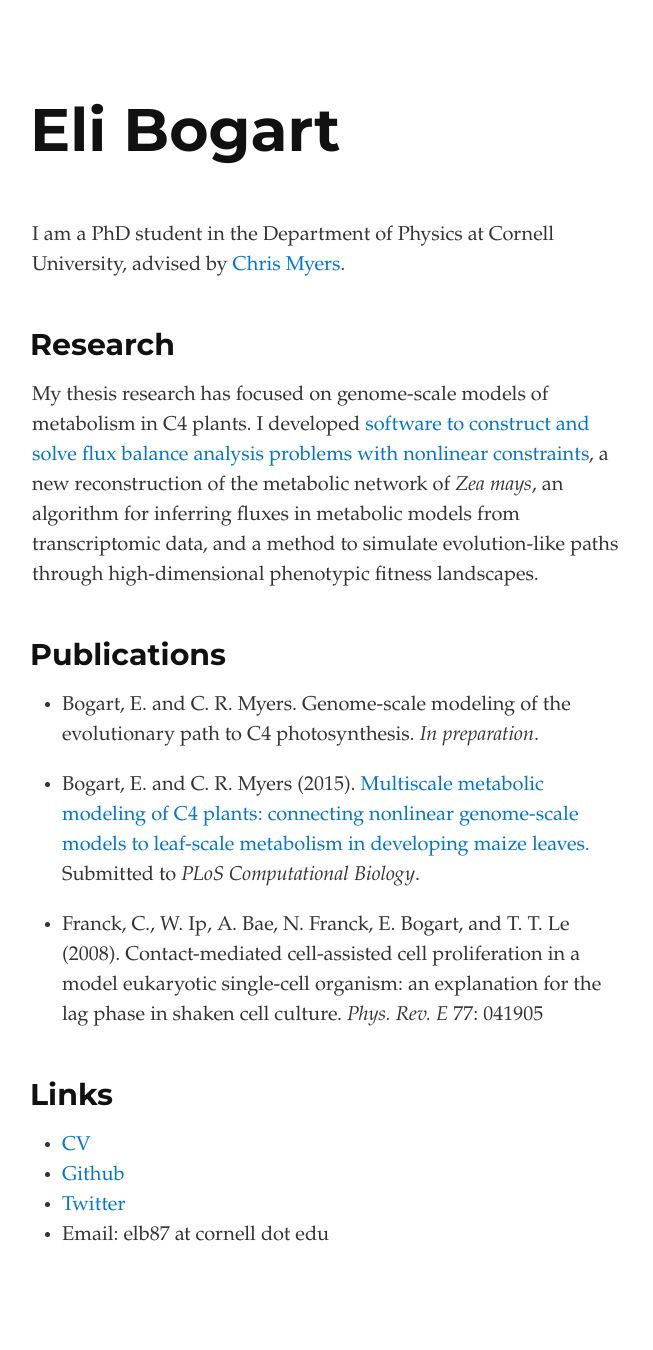
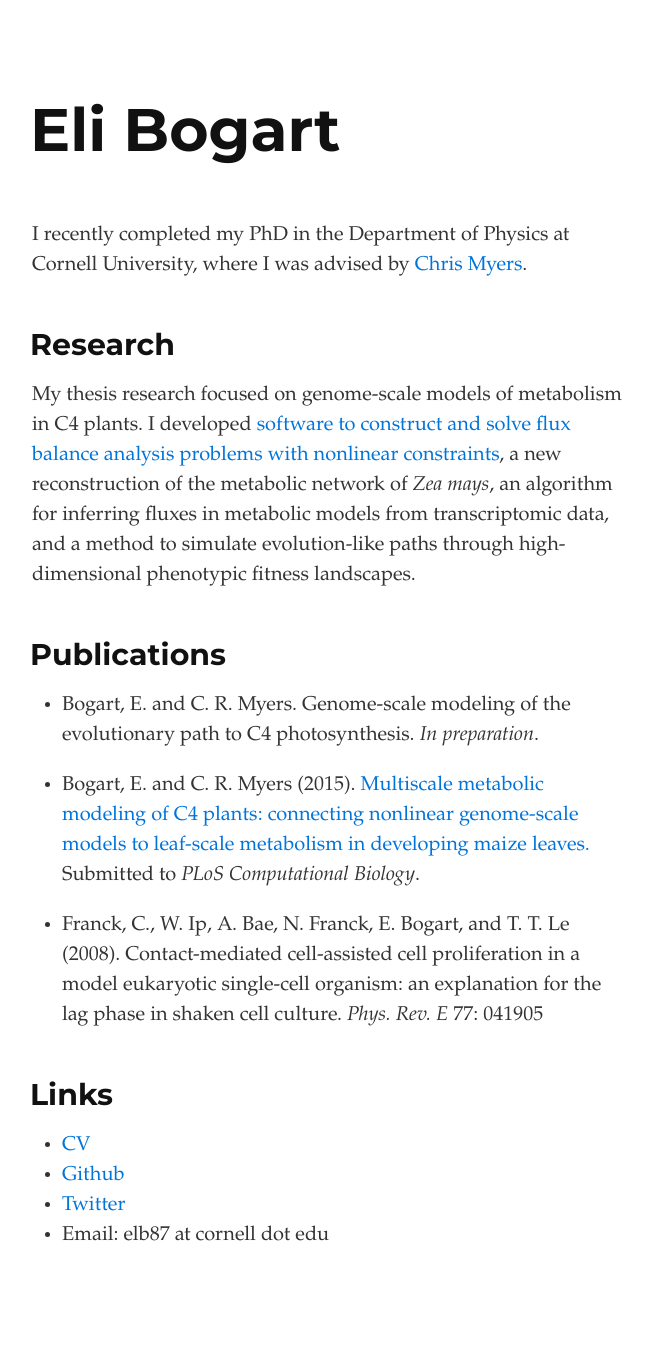
Before and after one commit to ebogart/ebogart.github.io, a Jekyll site: the page built from index.md, in a window 1280 px wide. Shown: the whole page, without its empty margins (308-961 px from the left). Built offline with Jekyll 4.4.1, drawn with Linux system fonts in a browser that asks for light colours.

Commit message:
Update: graduated!

```diff
--- a/index.md
+++ b/index.md
@@ -1,12 +1,13 @@
 ---
 layout: default
 ---
-I am a PhD student in the Department of Physics at Cornell University,
-advised by [Chris Myers](http://cbsu.tc.cornell.edu/staff/myers/).
+I recently completed my PhD in the Department of Physics at Cornell
+University, where I was advised by [Chris
+Myers](http://cbsu.tc.cornell.edu/staff/myers/).
 
 ## Research
 
-My thesis research has focused on genome-scale models of metabolism in
+My thesis research focused on genome-scale models of metabolism in
 C4 plants. I developed [software to construct and solve flux balance
 analysis problems with nonlinear
 constraints](http://github.com/ebogart/fluxtools), a new
```
